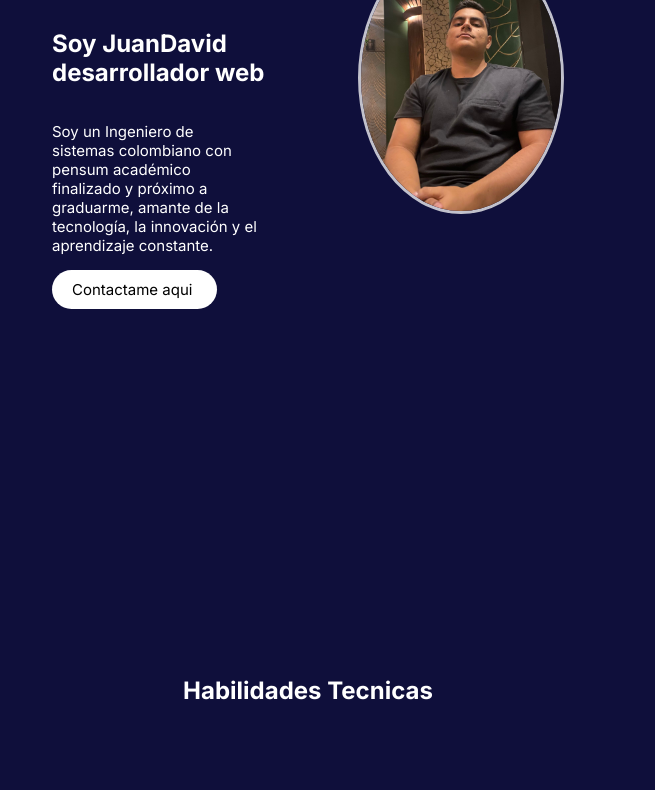
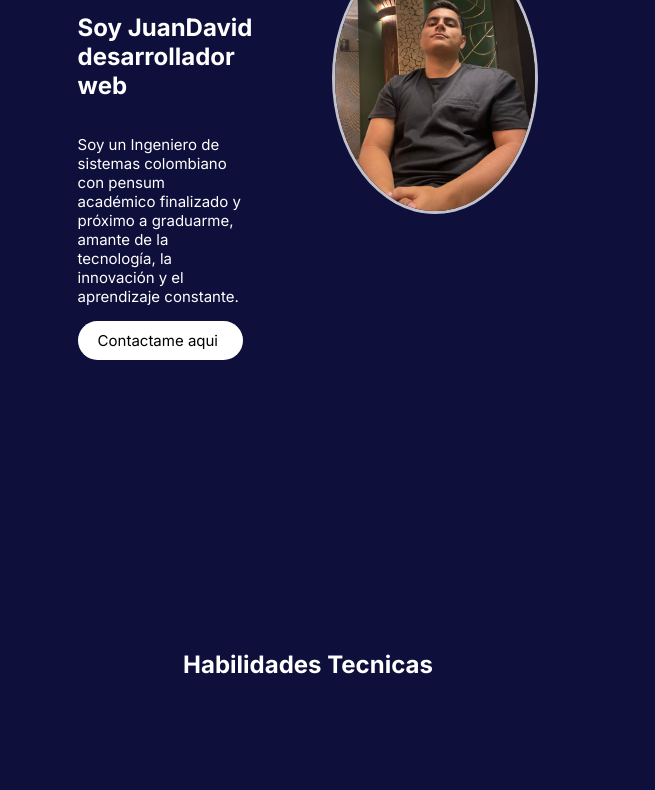
Before and after one commit to guz2001/Portafolio-sin-extensiones, a plain HTML site: page index.html in a window 1280 px wide. Shown: the part 296-1086 px from the top of the page, without its empty margins (332-987 px from the left). Drawn offline with Linux system fonts and the light colour scheme.

Commit message:
iconos y mejora de centrar secciones

```diff
--- a/index.html
+++ b/index.html
@@ -19,7 +19,7 @@
             <li><a href="#contacto">Contactos</a></li>
         </ul>
     </nav>
-    <main>
+    <main class="contenedor-web">
 
 
     <section id="principal">
@@ -90,7 +90,6 @@
                 <p>INTERMEDIO</p>
             </div>
         </div>
-    <div class="Habilidades"></div>
     </section>
     <section id="proyectos">
         <h2>Proyectos creados</h2>
--- a/styles.css
+++ b/styles.css
@@ -9,7 +9,8 @@ body{
 
 /* contenedor de toda la web */
 .contenedor-web{
-    padding: 1%;
+    padding: 0 5%;
+    justify-content: center;
 }
 
 /* nav antes de pasar el click */
```
